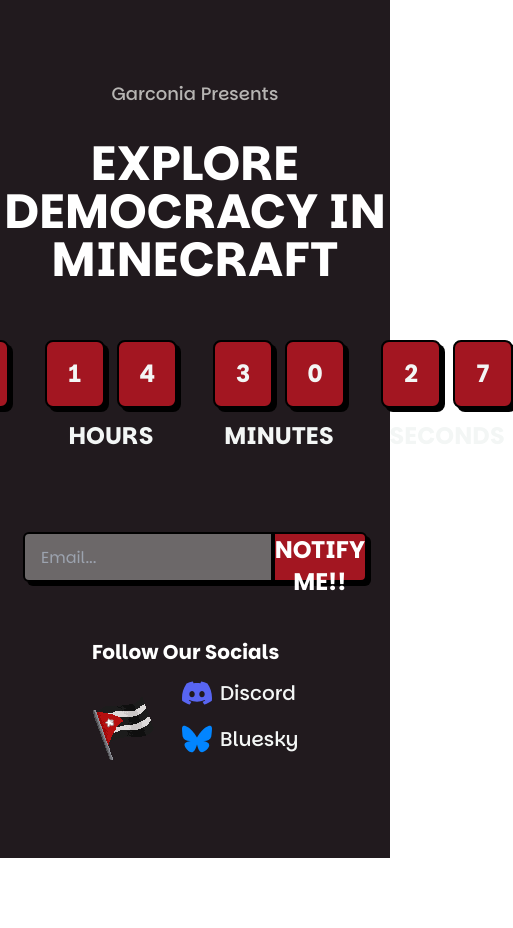
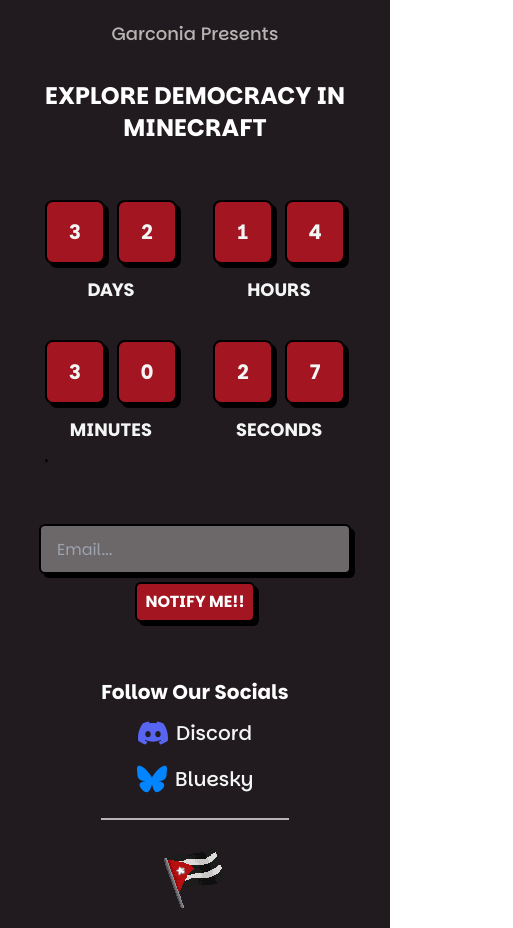
Before and after one commit to Arinji2/garconia, a React (Vite) app in the folder frontend/: page / in a window 390 px wide. Shown: the whole page, 513 px wide, since content can reach past the window. Before the commit the page ends 858 px from the top, so only its background shows below. Built offline with nearby package versions, Linux system fonts and the light colour scheme.

Commit message:
Make the site responsive + fix issues with date calculation

```diff
--- a/frontend/src/App.tsx
+++ b/frontend/src/App.tsx
@@ -6,7 +6,7 @@ const END_DATE = new Date("2024-12-31");
 function App() {
   return (
     <>
-      <div className="w-full flex flex-col items-center justify-center min-h-screen bg-garconia-background py-20 xl:h-1  ">
+      <div className="w-full flex flex-col items-center justify-start md:justify-center min-h-screen bg-garconia-background md:py-10 py-5 xl:py-20 xl:h-1  ">
         <div className="w-full h-fit flex flex-col items-center gap-14 justify-start max-w-[1280px]">
           <Header />
           <CountDownComponent date={END_DATE} />
--- a/frontend/src/components/countdown.tsx
+++ b/frontend/src/components/countdown.tsx
@@ -6,6 +6,7 @@ export default function CountDownComponent({ date }: { date: Date }) {
       <Countdown date={date} renderer={CountDownRender} />,
     </div>
   );
+
   function CountDownRender({
     seconds,
     minutes,
@@ -18,33 +19,36 @@ export default function CountDownComponent({ date }: { date: Date }) {
     days: number;
   }) {
     return (
-      <section className="flex flex-row gap-9 items-center justify-center w-fit h-fit">
+      <section className="grid grid-cols-2 md:grid-cols-3 xl:grid-cols-4 gap-9 items-center justify-center w-fit h-fit">
         <Count time={days} label="DAYS" />
         <Count time={hours} label="HOURS" />
         <Count time={minutes} label="MINUTES" />
-        <Count time={seconds} label="SECONDS" />
+        {/* Center the SECONDS component when there are 3 columns */}
+        <div className="md:col-span-3 xl:col-span-1 flex justify-center">
+          <Count time={seconds} label="SECONDS" />
+        </div>
       </section>
     );
   }
 
   function Count({ time, label }: { time: number; label: string }) {
-    const digits = Array.from(String(time), Number);
+    const digits = String(time).padStart(2, "0").split("").map(Number);
     return (
       <div className="flex flex-row gap-6 items-center justify-center w-fit h-fit">
         <div className="w-fit h-fit flex flex-col items-center justify-center gap-3">
           <div className="w-fit h-fit flex flex-row items-center justify-center gap-3">
             <div className="bg-garconia-red w-[60px] flex flex-col items-center justify-center h-fit rounded-lg shadow-shadow border-[2px] border-black p-4">
-              <p className="text-garconia-white text-2xl font-bold">
-                {digits[0] ?? 0}
+              <p className="text-garconia-white text-xl md:text-2xl font-bold">
+                {digits[0]}
               </p>
             </div>
             <div className="bg-garconia-red w-[60px] flex flex-col items-center justify-center h-fit rounded-lg shadow-shadow border-[2px] border-black p-4">
-              <p className="text-garconia-white text-2xl font-bold">
-                {digits[1] ?? 0}
+              <p className="text-garconia-white text-xl md:text-2xl font-bold">
+                {digits[1]}
               </p>
             </div>
           </div>
-          <p className="text-garconia-white text-2xl font-bold uppercase">
+          <p className="text-garconia-white text-lg md:text-2xl font-bold uppercase">
             {label}
           </p>
         </div>
--- a/frontend/src/components/email.tsx
+++ b/frontend/src/components/email.tsx
@@ -1,12 +1,16 @@
 export default function Email() {
   return (
-    <div className="shrink-0 w-[80%] h-[50px] flex flex-row items-center justify-center">
+    <div className="shrink-0 w-[80%] h-fit xl:h-[50px] gap-2 xl:gap-0 flex flex-col xl:flex-row items-center justify-center">
       <input
-        className=" h-full bg-garconia-offwhite/50 shrink-0 w-[80%] outline-none rounded-l-md shadow-shadow border-[2px] border-black px-4"
+        type="email"
+        className=" xl:h-full text-garconia-white h-[50px] bg-garconia-offwhite/50 xl:shrink-0 w-full xl:rounded-none xl:w-[80%] outline-none rounded-md xl:rounded-l-md shadow-shadow border-[2px] border-black px-4"
         placeholder="Email..."
       />
-      <button className="bg-garconia-red w-full  h-full rounded-r-md shadow-shadow border-[2px] border-black">
-        <p className="text-white text-2xl font-bold"> NOTIFY ME!! </p>
+      <button className="px-2 bg-garconia-red w-fit xl:w-full h-[40px] xl:h-full rounded-md xl:rounded-none xl:rounded-r-md shadow-shadow border-[2px] border-black">
+        <p className="text-white whitespace-nowrap  md:text-2xl font-bold">
+          {" "}
+          NOTIFY ME!!{" "}
+        </p>
       </button>
     </div>
   );
--- a/frontend/src/components/header.tsx
+++ b/frontend/src/components/header.tsx
@@ -4,7 +4,7 @@ export default function Header() {
       <p className="text-garconia-offwhite text-lg font-medium">
         Garconia Presents
       </p>
-      <h1 className="font-bold text-white text-center text-5xl">
+      <h1 className="font-bold text-white text-center md:text-3xl text-2xl xl:text-5xl">
         EXPLORE DEMOCRACY IN MINECRAFT
       </h1>
     </div>
--- a/frontend/src/components/socials.tsx
+++ b/frontend/src/components/socials.tsx
@@ -2,15 +2,15 @@ export default function Socials() {
   return (
     <div className="w-fit h-fit flex flex-col items-stretch gap-3 justify-center">
       <p className="text-white text-xl font-bold">Follow Our Socials</p>
-      <div className="w-fit flex flex-row items-stretch h-auto justify-center">
-        <div className=" h-[100px] w-fit flex flex-col items-end justify-center">
+      <div className="w-full xl:w-fit flex gap-3  flex-col-reverse xl:flex-row xl:h-[100px] items-stretch h-auto justify-center">
+        <div className=" h-fit w-full xl:w-fit flex flex-col items-center xl:items-end xl:h-full justify-center">
           <img className="w-fit h-fit" src="/flag.png" />
         </div>
-        <div className="bg-garconia-offwhite mx-3  h-full w-[2px]"></div>
-        <div className=" gap-4 h-full w-fit flex flex-col items-start justify-center">
+        <div className="bg-garconia-offwhite my-3  h-[2px] xl:h-full w-full xl:w-[2px]"></div>
+        <div className=" gap-4 h-full w-full xl:w-fit flex flex-col items-center xl:items-start justify-center">
           <a
             href=""
-            className="w-fit flex flex-row items-center justify-center h-fit gap-2"
+            className="w-fit flex flex-row items-center justify-center  h-fit gap-2"
           >
             <img width={30} height={30} src="/discord-color.svg" />
             <p className="text-garconia-white text-xl font-medium">Discord</p>
```
